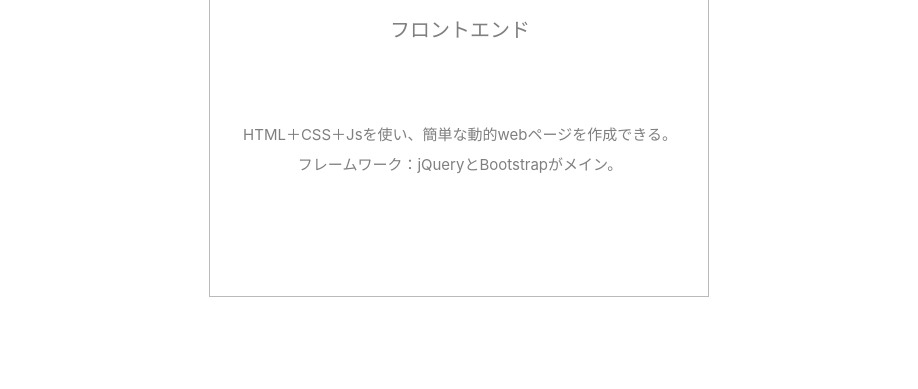
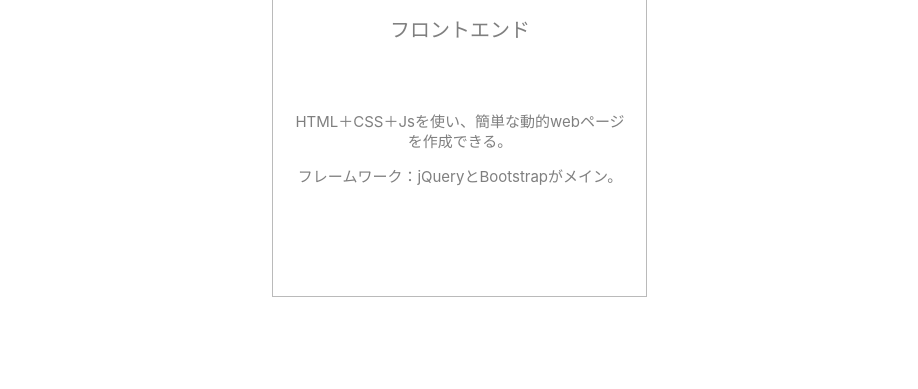
Before and after one commit to zhanengeng/-, a plain HTML site: page index.html in a window 1280 px wide. Shown: the part 878-1267 px from the top of the page, without its empty margins (181-1099 px from the left). Drawn offline with nearby package versions, Linux system fonts and the light colour scheme.

Commit message:
slide-wsize changed

```diff
--- a/css/main.css
+++ b/css/main.css
@@ -116,7 +116,7 @@ section span{
 
 /* スライド設定 */
 .cons {
-    width: 500px;
+    width: 375px;
     height: 300px;
     overflow: hidden;
     position: relative;
@@ -124,7 +124,7 @@ section span{
 }
 
 .slides {
-    width: 1510px;
+    width: 1200px;
     height: 300px;
     position: absolute;
     left: 0;
@@ -132,13 +132,13 @@ section span{
 }
 
 .slide {
-    width: 500px;
+    width: 375px;
     height: 300px;
-    /* display: block; */
     text-align: center;
     font-size: 15px;
     float: left;
     padding:20px;
+    /* border: 1px solid gold; */
 }
 
 .slide h2{
@@ -154,7 +154,8 @@ section span{
 }
 
 .slide p{
-	margin-bottom:15px;
+  margin-bottom:15px;
+  line-height: 20px;
 }
 
 /*--------------------------------
--- a/index.html
+++ b/index.html
@@ -94,7 +94,7 @@
                         <div class="slide">
                             <h2>バックエンド</h2>
                             <div class="con">
-                                <p>pythonを使いこなし、paizaランキングAをクリアした。</p>
+                                <p>pythonを使いこなしている、paizaランキングAをクリアした。</p>
                                 <p>フレームワーク：django。</p>
                                 <p>2020年6月からJavaを勉強し始めた。</p>
                             </div>
--- a/js/myscript.js
+++ b/js/myscript.js
@@ -5,7 +5,6 @@ $(function () {
     $btn.click(function () {
         $(this).addClass("current").siblings().removeClass("current");
         let index = $(this).index();
-        let left =  -500 * index;
-        $slides.stop().animate({ "left": -500 * index });
+        $slides.stop().animate({ "left": -375 * index });
     })
 })
```
